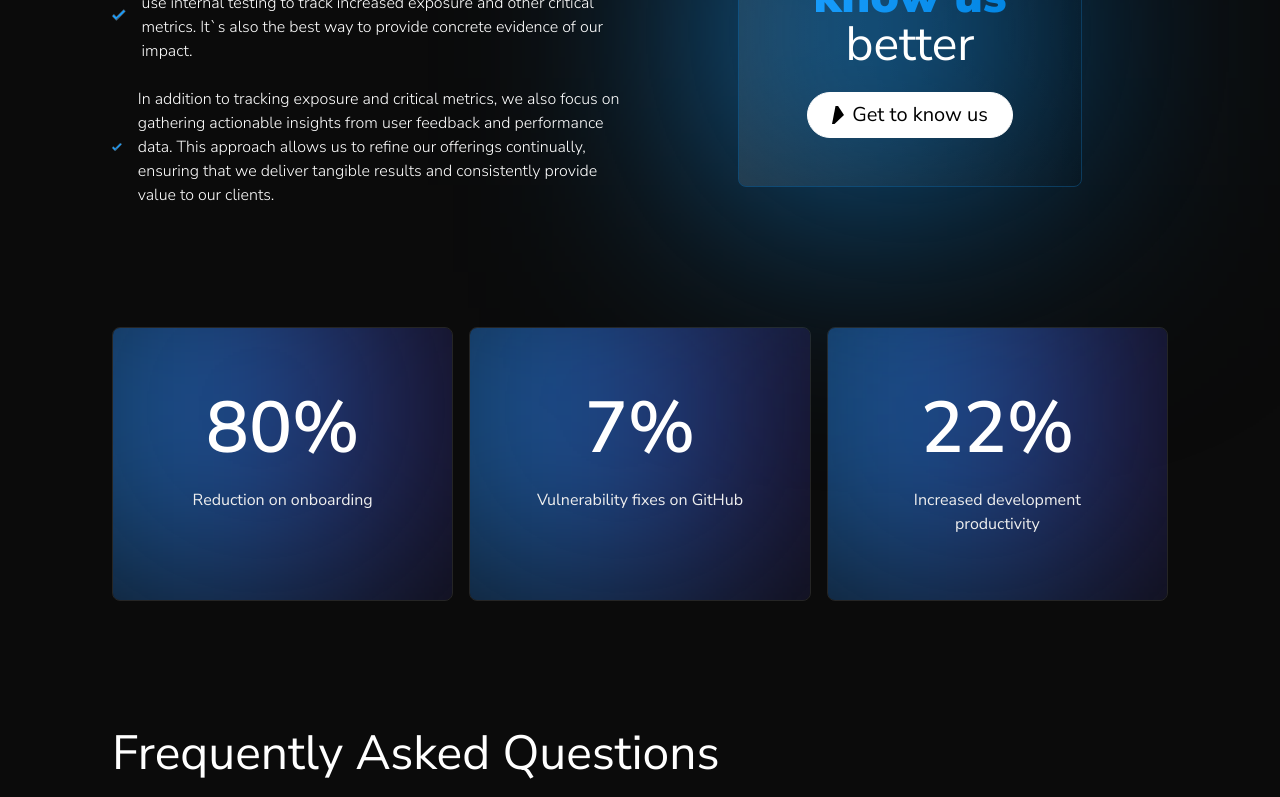
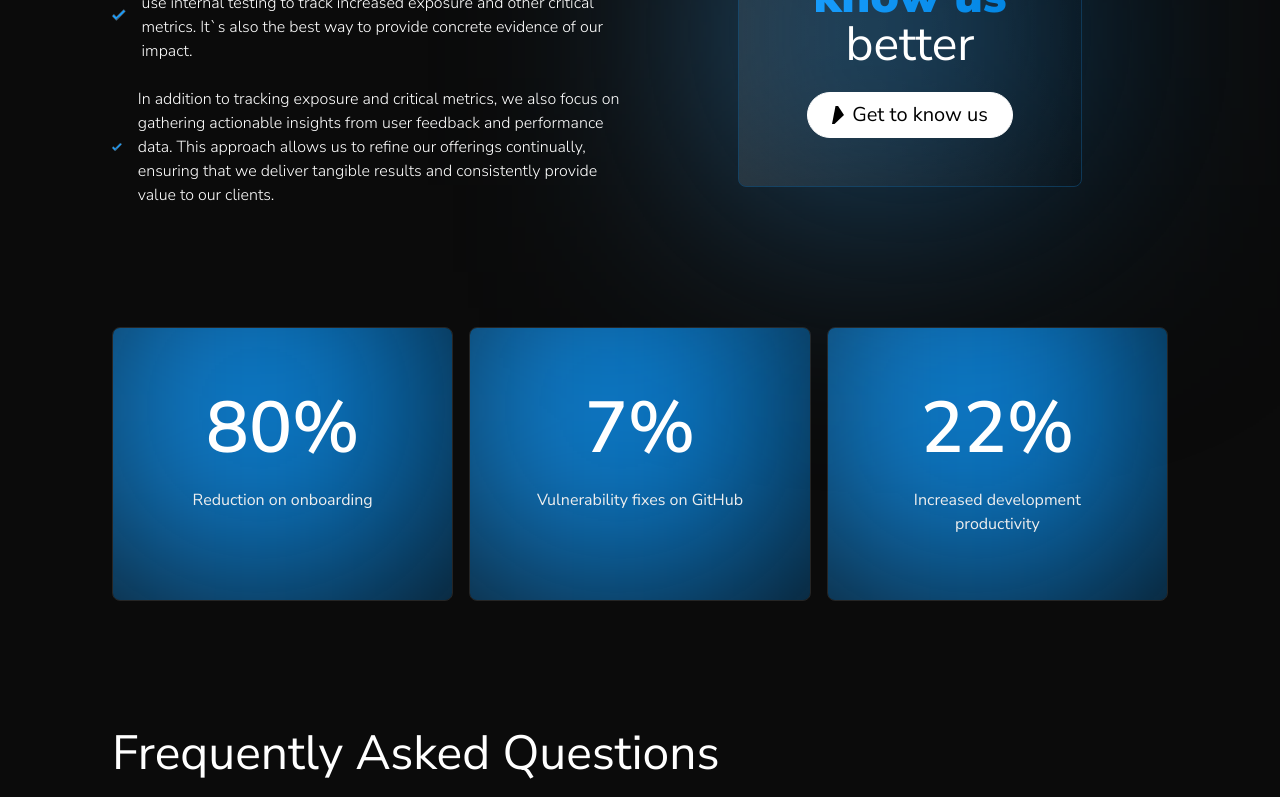
Before and after one commit to zrvnarmarin/BitLyte-Studios-Website, a Next.js app: page / in a window 1280 px wide. Shown: the part 4184-4981 px from the top of the page. Built offline with nearby package versions, Linux system fonts and the light colour scheme.

Commit message:
changing colors at achievemtnsSection in home page route

```diff
--- a/app/(home-sections)/AchievementsSection.tsx
+++ b/app/(home-sections)/AchievementsSection.tsx
@@ -42,7 +42,7 @@ export default function AchievementsSection() {
         <div className="w-full flex items-center justify-center">
           <div className="relative  flex items-center justify-center bg-gradient-to-r from-[#292929] to-[#090909] border-[#0f3856] border-[0.5px] rounded-lg w-2/3">
             {/* Blur background */}
-            <div className="w-full h-full absolute right-0 bottom-0 bg-gradient-to-r from-[#1A9FFF] to-[#002139] z-10 blur-[130px]"></div>
+            <div className="w-full h-full absolute inset-0 bg-gradient-to-r from-[#3679aa] to-[#002139] z-10 blur-[130px]"></div>
 
             <div className=" w-fit p-12 rounded-lg flex flex-col items-center justify-center gap-6">
               <h2 className="w-full text-5xl text-[#ffffff] text-center z-20">
@@ -111,7 +111,7 @@ export const achievements = [
     stat: "80%",
     description: "Reduction on onboarding",
     colorClasses: {
-      container: "bg-gradient-to-r from-[#1A9FFF] to-[#2e0039]",
+      container: "bg-gradient-to-r from-[#1A9FFF] to-[#0086E6]",
     },
   },
   {
@@ -119,7 +119,7 @@ export const achievements = [
     stat: "7%",
     description: "Vulnerability fixes on GitHub",
     colorClasses: {
-      container: "bg-gradient-to-r from-[#1A9FFF] to-[#2e0039]",
+      container: "bg-gradient-to-r from-[#1A9FFF] to-[#0086E6]",
     },
   },
   {
@@ -127,7 +127,7 @@ export const achievements = [
     stat: "22%",
     description: "Increased development productivity",
     colorClasses: {
-      container: "bg-gradient-to-r from-[#1A9FFF] to-[#2e0039]",
+      container: "bg-gradient-to-r from-[#1A9FFF] to-[#0086E6]",
     },
   },
 ];
```
